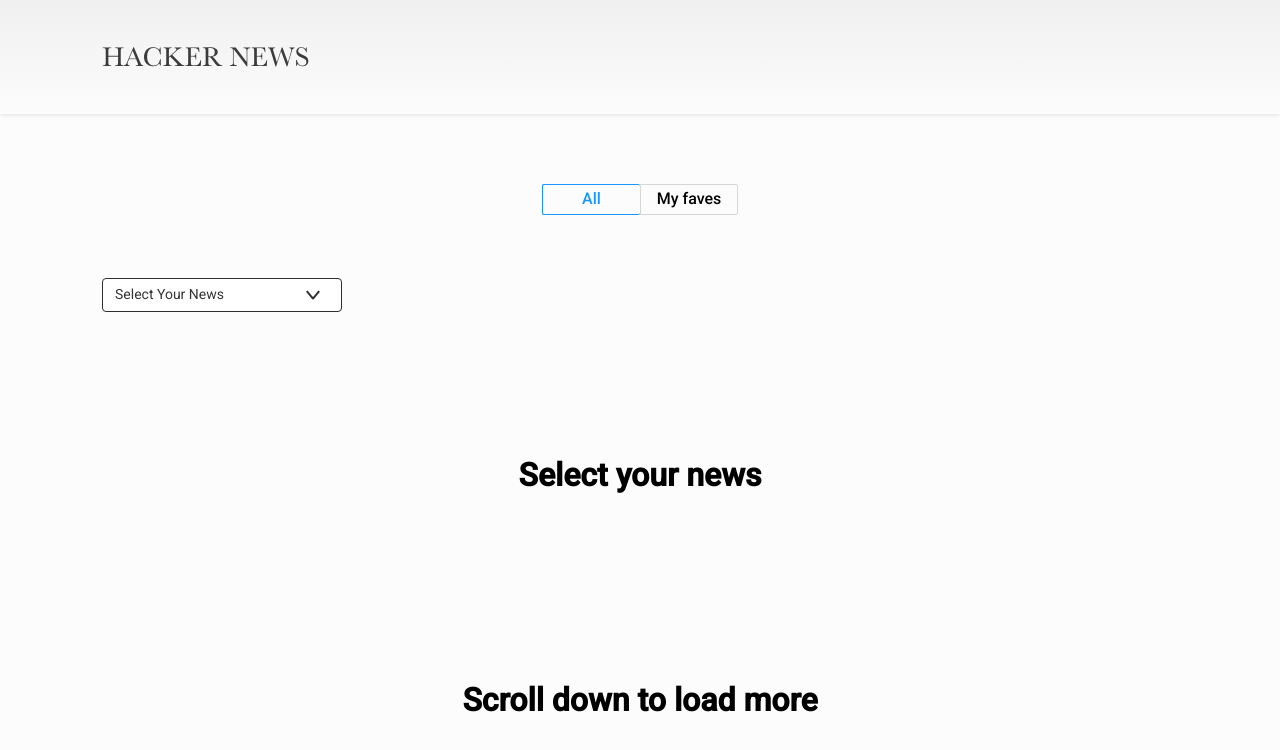
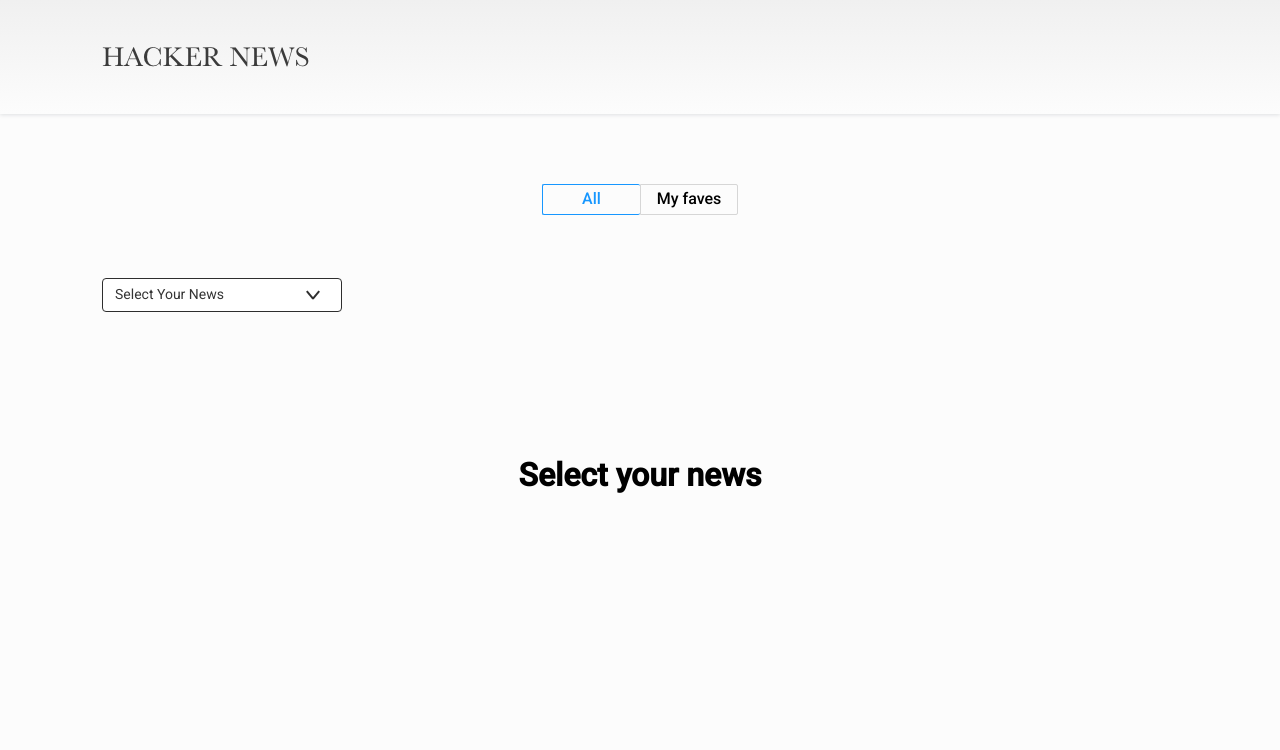
Before and after one commit to anezgabriel/hacker-news, a React (Create React App) app: page / in a window 1280 px wide. Shown: the top 750 px of the page. Built offline with nearby package versions, Linux system fonts and the light colour scheme; what javascript-time-ago would draw is missing.

Commit message:
fix validation of scroll down to load more msg

```diff
--- a/src/views/AllPosts/AllPosts.tsx
+++ b/src/views/AllPosts/AllPosts.tsx
@@ -53,7 +53,7 @@
         {filter && news && <PostsGrid data={news} />}
 
         {loading && <Loader />}
-        {!loading && (
+        {!loading && filter && filter.name && (
           <div className={classes.scroll}>
             <h1>Scroll down to load more</h1>
           </div>
```
